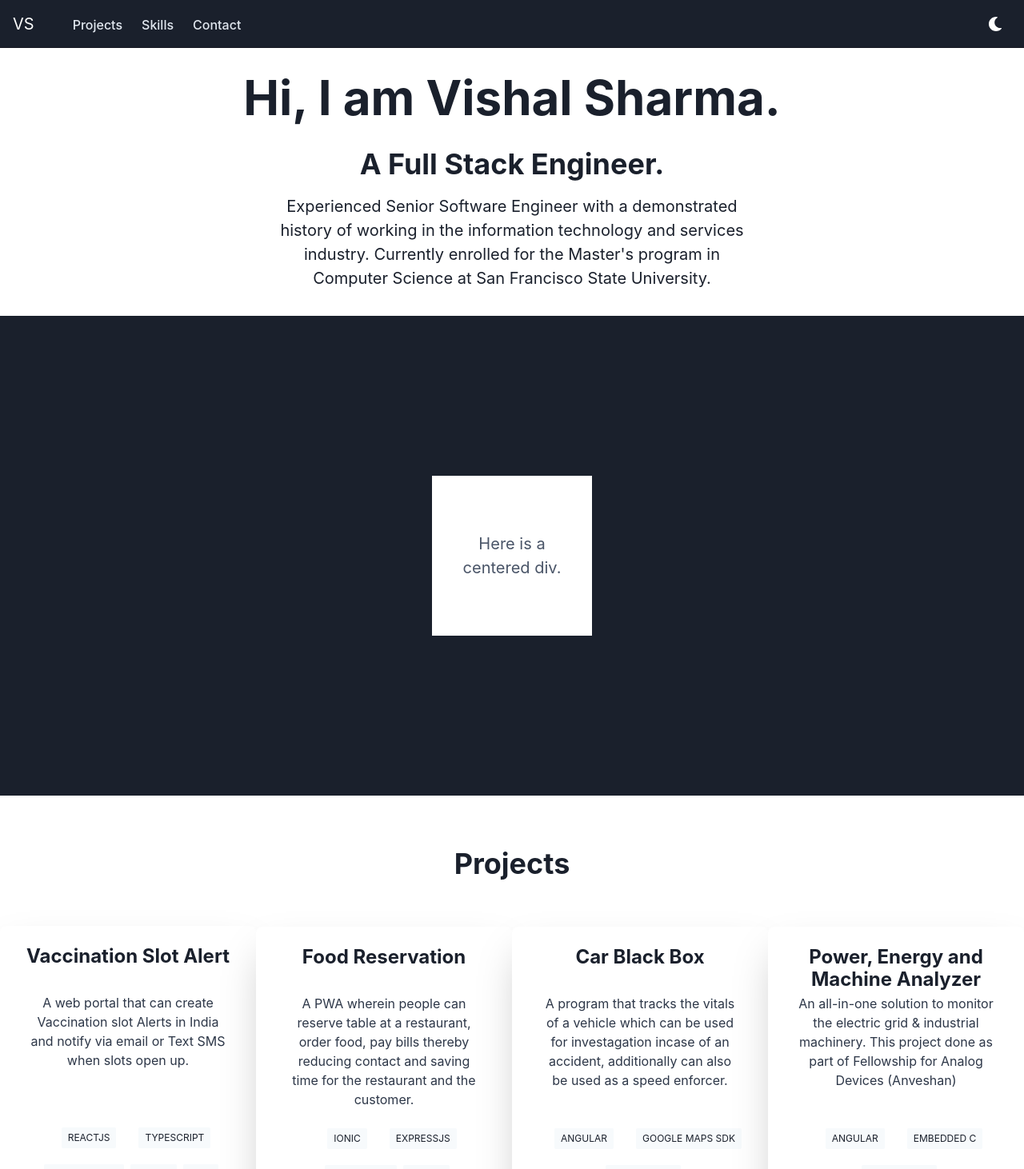
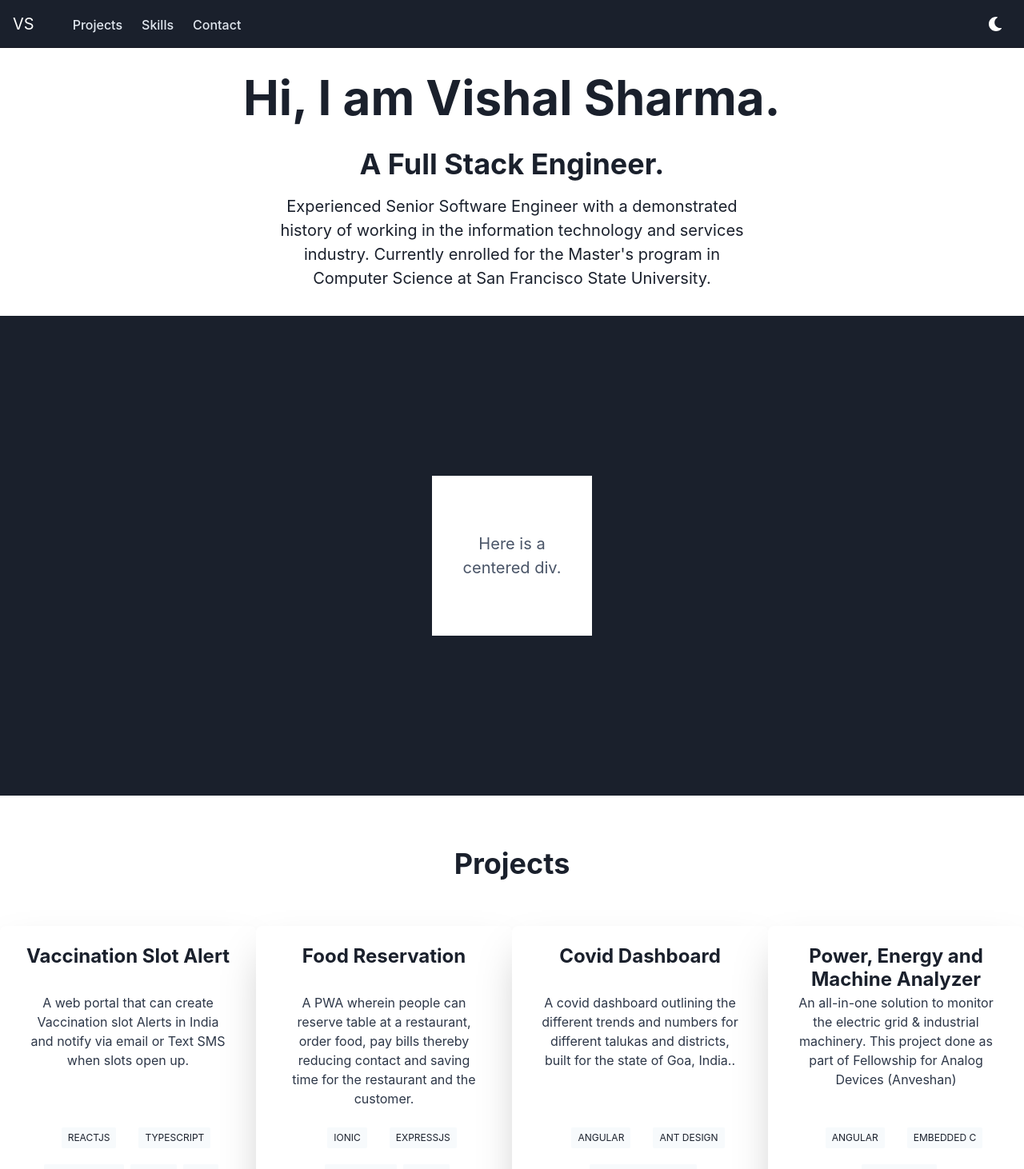
Before and after one commit to vishals9711/portfolio, a React (Create React App) app: page / in a window 1280 px wide. Shown: the top 1462 px of the page at 80% size. Built offline with nearby package versions, Linux system fonts and the light colour scheme.

Commit message:
added interactivity

```diff
--- a/package.json
+++ b/package.json
@@ -20,6 +20,7 @@
     "react": "^17.0.2",
     "react-dom": "^17.0.2",
     "react-icons": "^3.0.0",
+    "react-reveal": "^1.2.2",
     "react-scripts": "4.0.3",
     "typescript": "^3.9.5",
     "web-vitals": "^0.2.2"
--- a/src/components/CentreDiv/CentreDiv.tsx
+++ b/src/components/CentreDiv/CentreDiv.tsx
@@ -1,5 +1,7 @@
 import React from 'react';
 import { Box, Text, useColorModeValue } from '@chakra-ui/react';
+import Flash from 'react-reveal/Flash';
+
 const CentreDiv = (): React.ReactElement => {
   const linkColor = useColorModeValue('gray.600', 'gray.200');
   const backgroundColor = useColorModeValue('#1a202c', '#ffffff');
@@ -20,7 +22,9 @@ const CentreDiv = (): React.ReactElement => {
         _hover={{ transform: 'scale(1.1)' }}
       >
         <Text display="flex" alignItems="center" margin="auto">
-          Here is a centered div.
+          <Flash effect="fadeInUp" delay={2000}>
+            Here is a centered div.
+          </Flash>
         </Text>
       </Box>
     </Box>
--- a/src/components/Introduction/Introduction.tsx
+++ b/src/components/Introduction/Introduction.tsx
@@ -1,15 +1,21 @@
 import { Box, Container, Heading, Text } from '@chakra-ui/react';
 import React from 'react';
+import LightSpeed from 'react-reveal/LightSpeed';
+import Jello from 'react-reveal/Jello';
 
 const Introduction = (): React.ReactElement => {
   return (
     <Box>
-      <Heading marginY="32px" as="h1" size="3xl">
-        Hi, I am Vishal Sharma.
-      </Heading>
-      <Heading as="h3" size="xl" marginBottom="16px">
-        A Full Stack Engineer.
-      </Heading>
+      <LightSpeed left>
+        <Heading marginY="32px" as="h1" size="3xl">
+          Hi, I am <>Vishal Sharma.</>
+        </Heading>
+      </LightSpeed>
+      <Jello delay={750}>
+        <Heading as="h3" size="xl" marginBottom="16px">
+          A Full Stack Engineer.
+        </Heading>
+      </Jello>
       <Container maxW="container.sm">
         <Text>
           {`Experienced Senior Software Engineer with a demonstrated history of
--- a/src/components/Navbar/Navbar.tsx
+++ b/src/components/Navbar/Navbar.tsx
@@ -29,6 +29,8 @@ const cssObj = {
 const NavBar = (): React.ReactElement => {
   const { isOpen, onToggle } = useDisclosure();
   const iconColor = useColorModeValue('white', 'gray.600');
+  const iconBgColor = useColorModeValue('gray.600', 'white');
+  const colorSwitch = useColorModeValue('whitealpha.200', 'gray.100');
   return (
     <Box>
       <Flex
@@ -58,6 +60,7 @@ const NavBar = (): React.ReactElement => {
             }
             variant={'ghost'}
             aria-label={'Toggle Navigation'}
+            _hover={{ background: iconBgColor }}
           />
         </Flex>
         <Flex flex={{ base: 1 }} justify={{ base: 'center', md: 'start' }}>
@@ -80,7 +83,10 @@ const NavBar = (): React.ReactElement => {
           direction={'row'}
           spacing={6}
         >
-          <ColorModeSwitcher justifySelf="flex-end" />
+          <ColorModeSwitcher
+            justifySelf="flex-end"
+            _hover={{ background: colorSwitch }}
+          />
         </Stack>
       </Flex>
 
--- a/src/components/Projects/Projects.tsx
+++ b/src/components/Projects/Projects.tsx
@@ -2,6 +2,7 @@ import { Box, Flex, Heading } from '@chakra-ui/react';
 import React from 'react';
 import ProjectCard from './ProjectCard';
 import { PROJECT_DATA } from './ProjectsData';
+import { Fade } from 'react-reveal';
 
 const Projects = (): React.ReactElement => {
   return (
@@ -20,7 +21,9 @@ const Projects = (): React.ReactElement => {
       </Box>
       <Flex justifyContent="space-around" flexWrap="wrap">
         {PROJECT_DATA.map((data, index) => (
-          <ProjectCard {...data} key={index} />
+          <Fade key={index} collapse bottom delay={index * 500}>
+            <ProjectCard {...data} key={index} />
+          </Fade>
         ))}
       </Flex>
     </Box>
--- a/src/components/Projects/ProjectsData.ts
+++ b/src/components/Projects/ProjectsData.ts
@@ -17,11 +17,12 @@ export const PROJECT_DATA: Array<IProjectCard> = [
     languages: ['Ionic', 'ExpressJS', 'Typescript', 'MYSQL'],
   },
   {
-    projectName: 'Car Black Box',
+    projectName: 'Covid Dashboard',
     projectDesc:
-      'A program that tracks the vitals of a vehicle which can be used for investagation incase of an accident, additionally can also be used as a speed enforcer.',
+      'A covid dashboard outlining the different trends and numbers for different talukas and districts, built for the state of Goa, India..',
     githubLink: 'https://github.com/vishals9711/black_box',
-    languages: ['Angular', 'Google Maps SDK', 'IBM Bluemix'],
+    hostedLink: 'https://coviddashboardgoa.sygence.in/',
+    languages: ['Angular', 'Ant Design', 'Swimlane Charts'],
   },
   {
     projectName: 'Power, Energy and Machine Analyzer',
--- a/src/react-app-env.d.ts
+++ b/src/react-app-env.d.ts
@@ -1 +1,6 @@
 /// <reference types="react-scripts" />
+declare module 'react-reveal';
+declare module 'react-reveal/LightSpeed';
+declare module 'react-reveal/Jello';
+declare module 'react-reveal/Wobble';
+declare module 'react-reveal/Flash';
```
Also changed, not shown: 2 other files (tests, documents, lock files or other folders).
